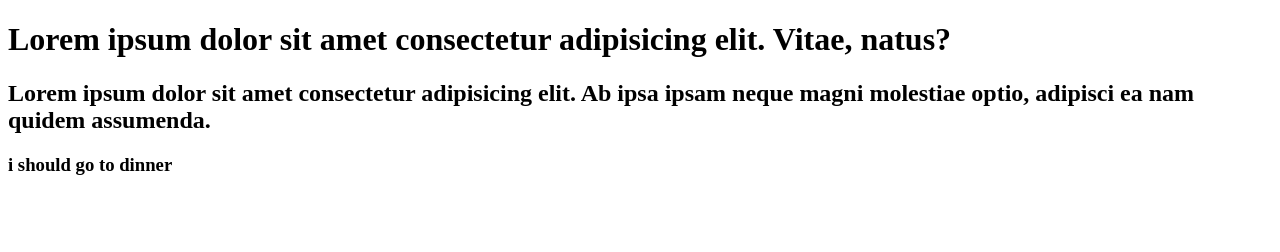
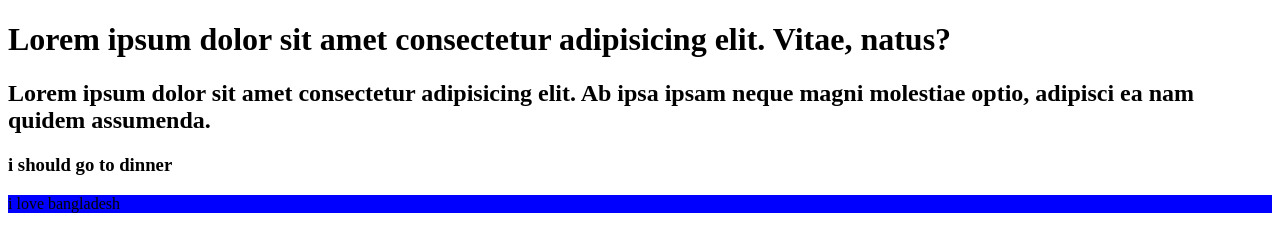
Before and after one commit to NiajNayeem/my-second-repo, a plain HTML site: page index.html in a window 1280 px wide. Drawn offline with Linux system fonts and the light colour scheme.

Commit message:
added paragraph

```diff
--- a/index.html
+++ b/index.html
@@ -5,10 +5,12 @@
     <meta http-equiv="X-UA-Compatible" content="IE=edge">
     <meta name="viewport" content="width=device-width, initial-scale=1.0">
     <title>my second repo</title>
+    <link rel="stylesheet" href="style.css">
 </head>
 <body>
     <h1>Lorem ipsum dolor sit amet consectetur adipisicing elit. Vitae, natus?</h1>
     <h2>Lorem ipsum dolor sit amet consectetur adipisicing elit. Ab ipsa ipsam neque magni molestiae optio, adipisci ea nam quidem assumenda.</h2>
     <h3>i should go to dinner </h3>
+    <p>i love bangladesh</p>
 </body>
 </html>
--- /dev/null
+++ b/style.css
@@ -0,0 +1,3 @@
+p{
+    background-color: blue;
+}
```
